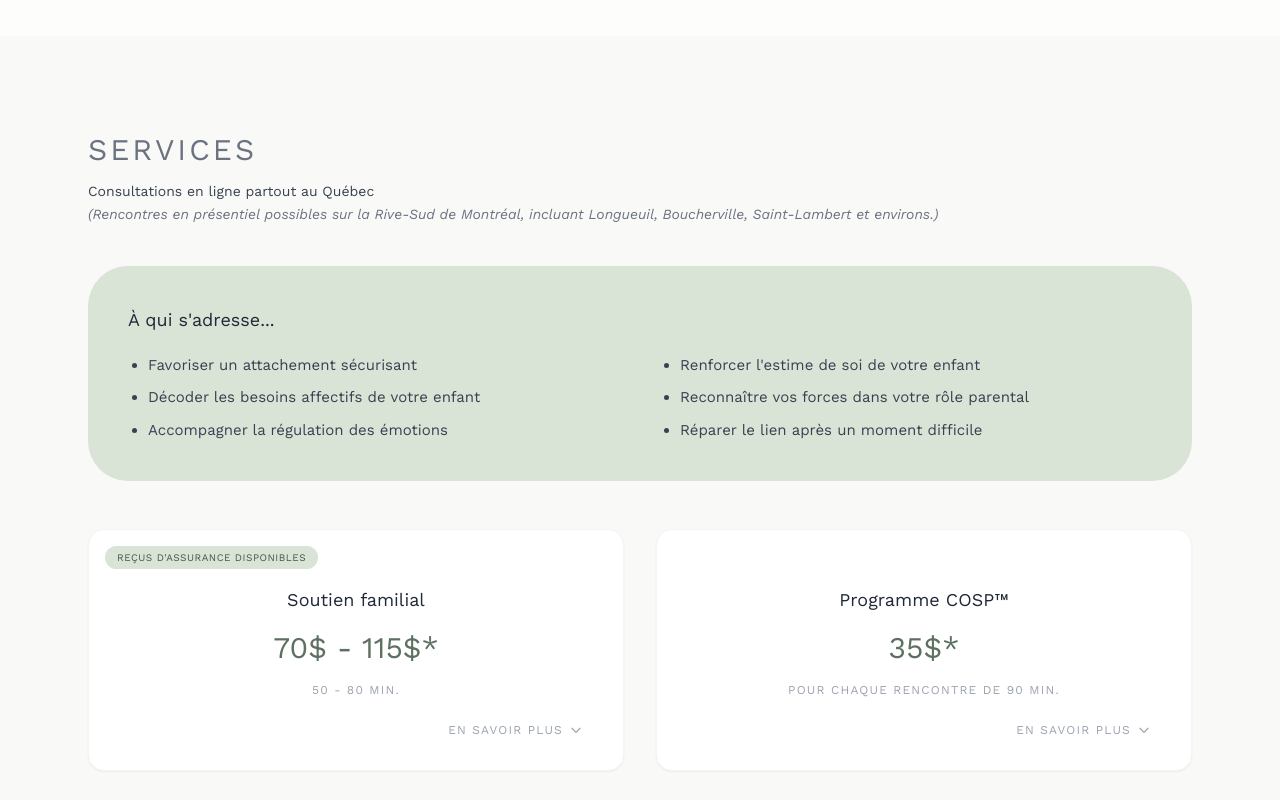
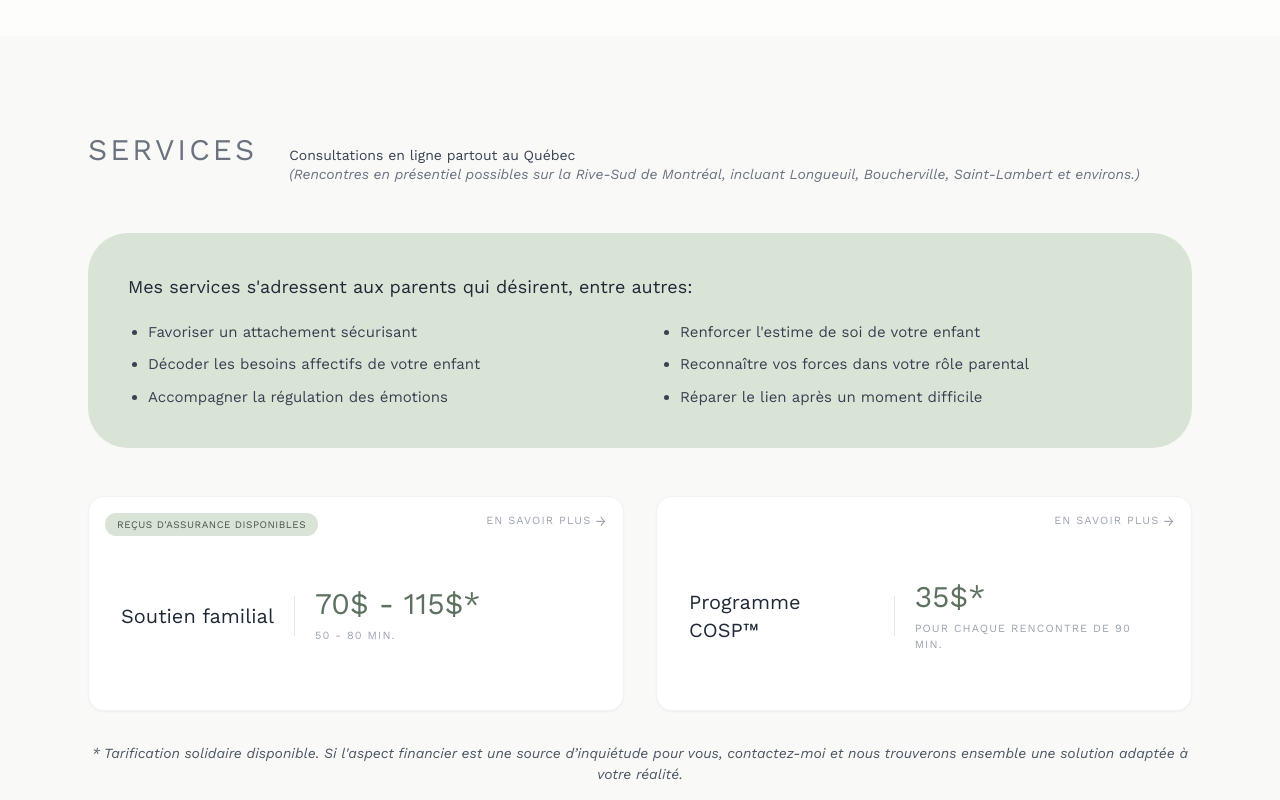
Before and after one commit to serenalockett/serenalockett.github.io, a plain HTML site: page index.html in a window 1280 px wide. Shown: the part 1560-2360 px from the top of the page. Drawn offline with nearby package versions, Linux system fonts and the light colour scheme.

Commit message:
Update index.html

```diff
--- a/index.html
+++ b/index.html
@@ -45,25 +45,18 @@
             pointer-events: none;
         }
 
-        /* Smooth expandable drawer inside service cards */
-        .service-details {
-            display: grid;
-            grid-template-rows: 0fr;
-            transition: grid-template-rows 0.35s ease-out, opacity 0.3s ease-out;
-            opacity: 0;
+        /* Sideways slide transition inside fixed-height service cards */
+        .service-track {
+            display: flex;
+            width: 200%;
+            transition: transform 0.4s cubic-bezier(0.25, 0.8, 0.25, 1);
         }
-        .service-card.is-open .service-details {
-            grid-template-rows: 1fr;
-            opacity: 1;
+        .service-card.is-open .service-track {
+            transform: translateX(-50%);
         }
-        .service-details-inner {
-            overflow: hidden;
-        }
-        .service-chevron {
-            transition: transform 0.3s ease;
-        }
-        .service-card.is-open .service-chevron {
-            transform: rotate(180deg);
+        .service-pane {
+            width: 50%;
+            flex-shrink: 0;
         }
 
         #contact { background-size: cover; background-position: center; position: relative; }
@@ -138,14 +131,16 @@
 
     <section id="services" class="bg-[#F9F9F7] py-24">
         <div class="max-w-6xl mx-auto px-6">
-            <h2 class="text-3xl font-light mb-3 tracking-widest uppercase text-gray-500 text-left">Services</h2>
-            <div class="text-left mb-10 text-[14px] text-gray-700 leading-relaxed">
-                <p class="font-medium">Consultations en ligne partout au Québec</p>
-                <p class="italic text-gray-500">(Rencontres en présentiel possibles sur la Rive-Sud de Montréal, incluant Longueuil, Boucherville, Saint-Lambert et environs.)</p>
+            <div class="flex flex-col md:flex-row md:items-baseline gap-2 md:gap-8 mb-12">
+                <h2 class="text-3xl font-light tracking-widest uppercase text-gray-500 text-left shrink-0">Services</h2>
+                <div class="text-[13px] md:text-[14px] text-gray-700 leading-snug">
+                    <p class="font-medium">Consultations en ligne partout au Québec</p>
+                    <p class="italic text-gray-500">(Rencontres en présentiel possibles sur la Rive-Sud de Montréal, incluant Longueuil, Boucherville, Saint-Lambert et environs.)</p>
+                </div>
             </div>
 
             <div class="bg-[#D9E3D6] p-8 md:p-10 rounded-[40px] mb-12">
-                <h3 class="mb-5 text-gray-800 text-lg font-medium">À qui s'adresse...</h3>
+                <p class="mb-5 text-gray-800 text-lg">Mes services s'adressent aux parents qui désirent, entre autres:</p>
                 <div class="grid grid-cols-1 md:grid-cols-2 gap-x-10 gap-y-2.5 text-gray-700 text-[15px]">
                     <ul class="space-y-2.5 list-disc pl-5">
                         <li>Favoriser un attachement sécurisant</li>
@@ -160,53 +155,72 @@
                 </div>
             </div>
 
-            <div class="grid grid-cols-1 md:grid-cols-2 gap-8 mb-8 items-start">
-                <!-- Card 1: Soutien familial -->
-                <div onclick="toggleServiceCard(this)" role="button" tabindex="0" onkeydown="if(event.key==='Enter'||event.key===' '){event.preventDefault();toggleServiceCard(this);}" class="service-card relative cursor-pointer bg-white p-10 pt-14 pb-8 rounded-2xl border border-gray-100 hover:border-[#5E7161]/40 shadow-sm transition-all text-center select-none">
-                    <span class="absolute top-4 left-4 bg-[#D9E3D6] text-[#455648] text-[10px] font-medium uppercase tracking-wider px-3 py-1 rounded-full">
+            <div class="grid grid-cols-1 md:grid-cols-2 gap-8 mb-8">
+                <!-- Card 1: Soutien familial (Sideways Slide) -->
+                <div onclick="toggleServiceCard(this)" role="button" tabindex="0" onkeydown="if(event.key==='Enter'||event.key===' '){event.preventDefault();toggleServiceCard(this);}" class="service-card relative overflow-hidden cursor-pointer bg-white h-[215px] rounded-2xl border border-gray-100 hover:border-[#5E7161]/40 shadow-sm transition-colors select-none">
+                    <!-- Top-left badge -->
+                    <span class="absolute top-4 left-4 z-10 bg-[#D9E3D6] text-[#455648] text-[10px] font-medium uppercase tracking-wider px-3 py-1 rounded-full">
                         Reçus d'assurance disponibles
                     </span>
 
-                    <h4 class="font-medium text-lg text-gray-800">Soutien familial</h4>
-                    <p class="text-3xl font-light my-4 text-[#5E7161]">70$ - 115$*</p>
-                    <p class="text-xs text-gray-400 uppercase tracking-widest mb-4">50 - 80 min.</p>
+                    <!-- Top-right toggle button -->
+                    <div class="absolute top-4 right-4 z-10 inline-flex items-center gap-1 text-[11px] uppercase tracking-widest text-gray-400 hover:text-[#5E7161] transition-colors">
+                        <span class="toggle-label">En savoir plus</span>
+                        <span class="toggle-arrow text-sm leading-none">→</span>
+                    </div>
 
-                    <div class="service-details text-left">
-                        <div class="service-details-inner">
-                            <div class="pt-4 mt-2 mb-4 border-t border-gray-100 text-[14px] text-gray-600 leading-relaxed space-y-2">
-                                <p>Offert <strong>en solo</strong> (70$* • 50 min.) ou <strong>en duo</strong> (115$* • 80 min.) pour vous accompagner de façon personnalisée face aux défis du quotidien et renforcer le lien parent-enfant à votre rythme.</p>
+                    <!-- Sliding Track -->
+                    <div class="service-track h-full">
+                        <!-- Slide 1: Title | Price on the left -->
+                        <div class="service-pane h-full flex items-center px-8 pt-6">
+                            <div class="flex items-center gap-5 text-left">
+                                <h4 class="font-medium text-lg md:text-xl text-gray-800">Soutien familial</h4>
+                                <span class="h-10 w-px bg-gray-200 shrink-0"></span>
+                                <div>
+                                    <p class="text-2xl md:text-3xl font-light text-[#5E7161] leading-none">70$ - 115$*</p>
+                                    <p class="text-[11px] text-gray-400 uppercase tracking-widest mt-1.5">50 - 80 min.</p>
+                                </div>
+                            </div>
+                        </div>
+
+                        <!-- Slide 2: Explanation -->
+                        <div class="service-pane h-full flex items-center px-8 pt-8">
+                            <div class="text-[13px] md:text-[14px] text-gray-600 leading-relaxed space-y-1.5 text-left">
+                                <p>Offert <strong>en solo</strong> (70$* • 50 min.) ou <strong>en duo</strong> (115$* • 80 min.) pour vous accompagner de façon personnalisée face aux défis du quotidien et renforcer le lien parent-enfant.</p>
                                 <p class="text-xs text-gray-500 italic">Éligible aux reçus d'assurance en naturopathie (RITMA).</p>
                             </div>
                         </div>
                     </div>
-
-                    <div class="flex justify-end pt-2">
-                        <div class="inline-flex items-center gap-1.5 text-xs uppercase tracking-widest text-gray-400 hover:text-[#5E7161] transition-colors">
-                            <span class="toggle-label">En savoir plus</span>
-                            <svg class="w-3.5 h-3.5 service-chevron" fill="none" stroke="currentColor" viewBox="0 0 24 24"><path stroke-linecap="round" stroke-linejoin="round" stroke-width="2" d="M19 9l-7 7-7-7"/></svg>
-                        </div>
-                    </div>
                 </div>
 
-                <!-- Card 2: Programme COSP™ -->
-                <div onclick="toggleServiceCard(this)" role="button" tabindex="0" onkeydown="if(event.key==='Enter'||event.key===' '){event.preventDefault();toggleServiceCard(this);}" class="service-card relative cursor-pointer bg-white p-10 pt-14 pb-8 rounded-2xl border border-gray-100 hover:border-[#5E7161]/40 shadow-sm transition-all text-center select-none">
-                    <h4 class="font-medium text-lg text-gray-800">Programme COSP™</h4>
-                    <p class="text-3xl font-light my-4 text-[#5E7161]">35$*</p>
-                    <p class="text-xs text-gray-400 uppercase tracking-widest mb-4">Pour chaque rencontre de 90 min.</p>
+                <!-- Card 2: Programme COSP™ (Sideways Slide) -->
+                <div onclick="toggleServiceCard(this)" role="button" tabindex="0" onkeydown="if(event.key==='Enter'||event.key===' '){event.preventDefault();toggleServiceCard(this);}" class="service-card relative overflow-hidden cursor-pointer bg-white h-[215px] rounded-2xl border border-gray-100 hover:border-[#5E7161]/40 shadow-sm transition-colors select-none">
+                    <!-- Top-right toggle button -->
+                    <div class="absolute top-4 right-4 z-10 inline-flex items-center gap-1 text-[11px] uppercase tracking-widest text-gray-400 hover:text-[#5E7161] transition-colors">
+                        <span class="toggle-label">En savoir plus</span>
+                        <span class="toggle-arrow text-sm leading-none">→</span>
+                    </div>
 
-                    <div class="service-details text-left">
-                        <div class="service-details-inner">
-                            <div class="pt-4 mt-2 mb-4 border-t border-gray-100 text-[14px] text-gray-600 leading-relaxed space-y-2">
-                                <p><strong>Atelier de groupe de 8 rencontres.</strong> Cet espace permet aux parents d’affiner leur regard sur les comportements de leur enfant afin de mieux reconnaître les besoins d’attachement qui s’y cachent, d’y répondre avec justesse et d’explorer ce qui peut parfois freiner ces réponses au quotidien.</p>
-                                <p class="text-xs text-gray-500 italic">Note : Puisqu'il s'agit d'un atelier éducatif de groupe et non d'une séance de thérapie, aucun reçu d'assurance ne peut être émis pour ce programme.</p>
+                    <!-- Sliding Track -->
+                    <div class="service-track h-full">
+                        <!-- Slide 1: Title | Price on the left -->
+                        <div class="service-pane h-full flex items-center px-8 pt-6">
+                            <div class="flex items-center gap-5 text-left">
+                                <h4 class="font-medium text-lg md:text-xl text-gray-800">Programme COSP™</h4>
+                                <span class="h-10 w-px bg-gray-200 shrink-0"></span>
+                                <div>
+                                    <p class="text-2xl md:text-3xl font-light text-[#5E7161] leading-none">35$*</p>
+                                    <p class="text-[11px] text-gray-400 uppercase tracking-widest mt-1.5 leading-snug">Pour chaque rencontre de 90 min.</p>
+                                </div>
                             </div>
                         </div>
-                    </div>
 
-                    <div class="flex justify-end pt-2">
-                        <div class="inline-flex items-center gap-1.5 text-xs uppercase tracking-widest text-gray-400 hover:text-[#5E7161] transition-colors">
-                            <span class="toggle-label">En savoir plus</span>
-                            <svg class="w-3.5 h-3.5 service-chevron" fill="none" stroke="currentColor" viewBox="0 0 24 24"><path stroke-linecap="round" stroke-linejoin="round" stroke-width="2" d="M19 9l-7 7-7-7"/></svg>
+                        <!-- Slide 2: Explanation -->
+                        <div class="service-pane h-full flex items-center px-8 pt-8">
+                            <div class="text-[12.5px] md:text-[13.5px] text-gray-600 leading-snug space-y-1.5 text-left">
+                                <p><strong>Atelier de groupe de 8 rencontres.</strong> Permet d’affiner son regard sur les comportements de l'enfant pour reconnaître ses besoins d’attachement, y répondre avec justesse et explorer ce qui peut freiner ces réponses.</p>
+                                <p class="text-[11px] text-gray-500 italic">Atelier éducatif (aucun reçu d'assurance émis).</p>
+                            </div>
                         </div>
                     </div>
                 </div>
@@ -300,8 +314,12 @@
         function toggleServiceCard(card) {
             const isOpen = card.classList.toggle('is-open');
             const label = card.querySelector('.toggle-label');
+            const arrow = card.querySelector('.toggle-arrow');
             if (label) {
-                label.textContent = isOpen ? 'Réduire' : 'En savoir plus';
+                label.textContent = isOpen ? 'Retour' : 'En savoir plus';
+            }
+            if (arrow) {
+                arrow.textContent = isOpen ? '←' : '→';
             }
         }
 
```
